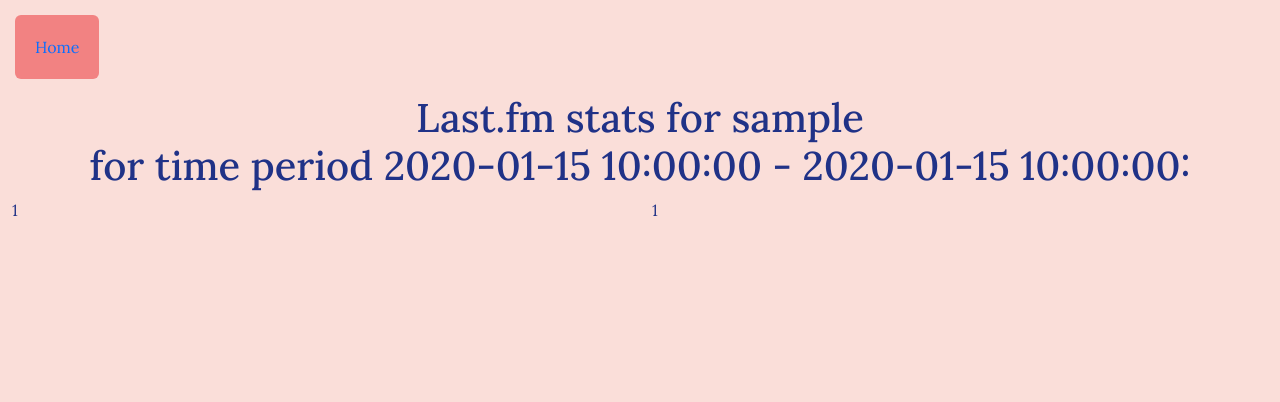
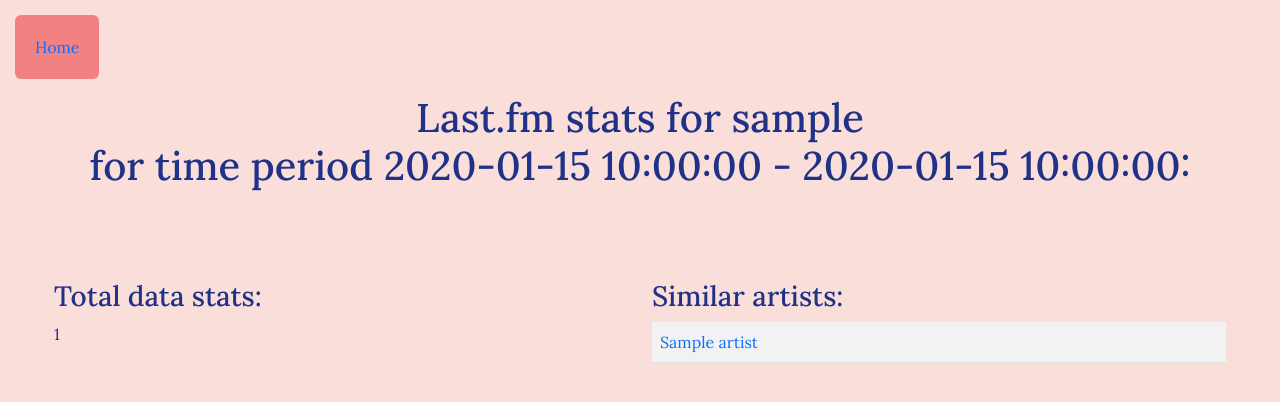
Before and after one commit to sofiyochkova/Music-Analyzer, a Flask app: template templates/lastfm_analysis_custom.html in a window 1280 px wide. Shown: the top 402 px of the page. Run offline with Flask 3, Linux system fonts and the light colour scheme; the visitor is signed in with stand-in values (Sample User, id 1); the template is opened without the code that fills it: most values are stand-ins (such as "Sample title", 1, 10 or a date in 2020); some libraries are stand-ins or nearby versions.

Commit message:
Added table with total stats and similar artists front end

```diff
--- a/main.py
+++ b/main.py
@@ -18,7 +18,7 @@
 
 from utils import validation
 from utils.lastfm import get_data, lastfm_validation
-from utils.data_processing import analyze_data, visualize_data
+from utils.data_processing import visualize_data
 
 app = Flask(__name__)
 
@@ -121,24 +121,30 @@
                 "div": div
             }
 
-    # merged_tracks = analyze_data.merge_tracks_data_predefined(top_data["tracks"])
-    # merged_artists = analyze_data.merge_artists_data_predefined(top_data["artists"])
+    overall_stats = visualize_data.get_total_stats_from_lastfm(
+        username,
+        top_data["tracks"],
+        top_data["artists"],
+        top_data["albums"],
+        time_period
+    )
+    overall_stats_html = visualize_data.get_html_table(overall_stats)
 
-    # overall_stats = analyze_data.get_overall_stats_table_predefined(merged_tracks, merged_artists)
-    # overall_stats_html = visualize_data.get_html_table(overall_stats)
+    similar_artists = get_data.all_similar_artists(top_data["artists"]["name"])
+    similar_artists = similar_artists.head(10)
+    similar_artists_dict = similar_artists.to_dict(orient="records")
 
     session["graphs"] = graphs
     session["full_tables"] = full_tables
     session["short_tables"] = short_tables
-    # session["overall_stats"] = overall_stats_html
-    # session["tracks_table"] = tracks_table_html
-    # session["artists_table"] = artists_table_html
+    session["overall_stats"] = overall_stats_html
 
     return render_template(
         "lastfm_analysis.html",
         title=f"{username} Track Analysis",
         username=username,
-        time_period=time_period
+        time_period=time_period,
+        similar_artists=similar_artists_dict
     )
 
 @app.route("/lastfm_analysis/<username>/custom")
@@ -164,6 +170,9 @@
     ):
         return redirect(url_for("main_page"))
 
+    start = date.fromisoformat(start_date)
+    end = date.fromisoformat(end_date)
+
     custom_data = get_data.recent_tracks_by_custom_dates(username, start_date, end_date)
 
     if not validation.non_empty_dataframe(custom_data):
@@ -172,50 +181,67 @@
     graphs = {}
     full_tables = {}
     short_tables = {}
+    grouped_data = {}
+    custom_graphs = {}
 
     for data_type in ["tracks", "albums", "artists"]:
         match data_type:
             case "artists":
-                grouped_data = custom_data.groupby("artist", as_index=False).size()
+                grouped_data[data_type] = custom_data.groupby("artist", as_index=False).size()
             case "albums" | "tracks":
-                grouped_data = custom_data.groupby(
+                grouped_data[data_type] = custom_data.groupby(
                     [data_type[:-1], "artist"],
                     as_index=False
                 ).size()
 
-        grouped_data.rename(columns={"size": "scrobble count"}, inplace=True)
-        grouped_data.sort_values("scrobble count", ascending=False, inplace=True, ignore_index=True)
-        grouped_data.index += 1
+        grouped_data[data_type].rename(columns={"size": "scrobble count"}, inplace=True)
+        grouped_data[data_type].sort_values(
+            "scrobble count",
+            ascending=False,
+            inplace=True,
+            ignore_index=True
+            )
+        grouped_data[data_type].index += 1
 
-        full_tables[data_type] = visualize_data.get_html_table(grouped_data)
-        short_tables[data_type] = visualize_data.get_html_table(grouped_data, 15)
+        full_tables[data_type] = visualize_data.get_html_table(grouped_data[data_type])
+        short_tables[data_type] = visualize_data.get_html_table(grouped_data[data_type], 15)
 
-        script, div = visualize_data.get_top_scrobbles_chart(data_type, grouped_data, True)
+        script, div = visualize_data.get_top_scrobbles_chart(
+            data_type,
+            grouped_data[data_type],
+            True
+            )
 
         graphs[data_type] = {
             "script": script,
             "div": div
         }
 
-    start = date.fromisoformat(start_date)
-    end = date.fromisoformat(end_date)
     script, div = visualize_data.get_cumulative_scrobble_stats(custom_data, start, end)
-
-
-
-    custom_graphs = {}
     custom_graphs["cumulative"] = {
         "script": script,
         "div": div
     }
+
+    overall_stats = visualize_data.get_total_stats_from_lastfm(
+        username,
+        grouped_data["tracks"],
+        grouped_data["artists"],
+        grouped_data["albums"],
+        start_date=start,
+        end_date=end
+        )
+    overall_stats_html = visualize_data.get_html_table(overall_stats)
+
+    similar_artists = get_data.all_similar_artists(grouped_data["artists"]["artist"])
+    similar_artists = similar_artists.head(10)
+    similar_artists_dict = similar_artists.to_dict(orient="records")
 
     session["graphs"] = graphs
     session["full_tables"] = full_tables
     session["short_tables"] = short_tables
     session["custom_graphs"] = custom_graphs
     session["overall_stats"] = overall_stats_html
-    # session["tracks_table"] = tracks_table_html
-    # session["artists_table"] = artists_table_html
 
     return render_template(
         "lastfm_analysis_custom.html",
@@ -223,7 +249,8 @@
         username=username,
         start_date=start_date,
         end_date=end_date,
-        time_period=time_period
+        time_period=time_period,
+        similar_artists=similar_artists_dict
     )
 
 @app.route("/lastfm_analysis/<username>/<time_period>/<data_type>")
@@ -268,7 +295,7 @@
     if not os.listdir(app.config["UPLOAD_FOLDER"]):
         return redirect(url_for("main_page"))
 
-    all_dataframes = data_processing.extended_history.parse_file_data(UPLOAD_FOLDER)
+    all_dataframes = extended_history.parse_file_data(UPLOAD_FOLDER)
     print(all_dataframes)
 
     if all_dataframes:
--- a/static/main_style.css
+++ b/static/main_style.css
@@ -60,3 +60,8 @@
     width: 40%;
     padding: 30px;
 }
+
+.row
+{
+    margin: 30px;
+}
--- a/templates/lastfm_analysis_custom.html
+++ b/templates/lastfm_analysis_custom.html
@@ -39,19 +39,35 @@
         </div>
 
         <div class="row">
+            {% if session.overall_stats %}
+                <div class="col">
+                    <h3>Total data stats: </h3>
+                    {{ session.overall_stats | safe }}
+                </div>
+            {% endif %}
+
             {% for name, graph in session.custom_graphs.items() %}
                 <div class="col">
                     {{ graph.div | safe }}
                 </div>
             {% endfor %}
 
-            <div class="col">{{ session.overall_stats | safe }}</div>
+            {% if similar_artists %}
+                <div class="col">
+                    <h3>Similar artists:</h3>
+                    <table class="table table-striped align-middle">
+                        {% for artist in similar_artists %}
+                            <tr>
+                                <td><a target="_blank" href="{{ artist.url }}">{{ artist.name }}</a></td>
+                            </tr>
+                        {% endfor %}
+                    </table>
+                </div>
+            {% endif %}
+        </div>
 
-            <!-- similar artists -->
-            <div class="col">{{ session.tracks_table | safe }}</div>
+        <div class="row">
 
-            <!-- export similar artists to playlist; export scrobble data to sth? -->
-            <!-- <div class="col">{{ session.artists_table | safe }}</div> -->
         </div>
     </div>
 
--- a/utils/data_processing/visualize_data.py
+++ b/utils/data_processing/visualize_data.py
@@ -13,6 +13,7 @@
 from bokeh.embed import components
 
 from utils import validation
+from utils.lastfm import lastfm_validation
 
 TOOLS="wheel_zoom,box_zoom,reset,save"
 
@@ -95,7 +96,7 @@
 
     days_difference = (end_date - start_date).days
 
-    if days_difference <= 7:
+    if days_difference <= 15:
         df["time_group"] = df["scrobble_time"].dt.date
     elif days_difference <= 31:
         df["time_group"] = df["scrobble_time"].dt.to_period("W").dt.to_timestamp()
@@ -118,7 +119,6 @@
     """
 
     group_by_timeframe(dataframe, start_date, end_date)
-    print(dataframe)
 
     dataframe["time_group"] = pd.to_datetime(dataframe["time_group"])
     start_datetime = datetime(start_date.year, start_date.month, start_date.day)
@@ -142,10 +142,9 @@
             ).size().reset_index(name="scrobble_count")
 
         category_df = category_df.sort_values("time_group")
-        print(category_df)
-        category_df = category_df.groupby("time_group").size().reset_index(name="scrobbles")
+        category_df = category_df.groupby("time_group") \
+            .size().reset_index(name="scrobbles")
         category_df["cumulative_scrobbles"] = category_df["scrobbles"].cumsum()
-        print(category_df)
 
         source=ColumnDataSource(category_df)
         plot.line(
@@ -162,3 +161,59 @@
     script, div = components(plot)
 
     return script, div
+
+def get_total_stats_from_lastfm(
+        username: str,
+        tracks_data: pd.DataFrame,
+        artists_data: pd.DataFrame,
+        albums_data: pd.DataFrame,
+        time_period: str | None=None,
+        start_date: datetime | None=None,
+        end_date: datetime | None=None,
+    ) -> pd.DataFrame:
+    "Return a Series of overall stats only from lastfm data."
+    all_scrobbles = tracks_data["scrobble count"].sum()
+    all_tracks = len(tracks_data.index)
+    all_artists = len(artists_data.index)
+    all_albums = len(albums_data.index)
+
+    if start_date and end_date:
+        days_count = (end_date - start_date).days
+
+    if time_period:
+        match time_period:
+            case "7day":
+                days_count = 7
+            case "1month"| "3month" | "6month":
+                days_count = int(time_period[0]) * 30
+            case "12month":
+                days_count = 365
+            case "overall":
+                registration_date = lastfm_validation.get_registration_date(username)
+                days_count = (date.today() - registration_date).days
+
+    if not days_count:
+        return pd.DataFrame()
+
+    average_scrobbles_per_day = all_scrobbles / days_count
+
+    data = [
+        all_scrobbles,
+        all_tracks,
+        all_artists,
+        all_albums,
+        average_scrobbles_per_day
+    ]
+
+    indexes = [
+        "Number of scrobbles",
+        "Number of tracks",
+        "Number of artists",
+        "Number of albums",
+        "Average scrobbles per day"
+    ]
+
+    total_data = pd.DataFrame(data=data, index=indexes, columns=["count"])
+    total_data["count"] = total_data["count"].astype(int)
+
+    return total_data
--- a/utils/lastfm/get_data.py
+++ b/utils/lastfm/get_data.py
@@ -173,10 +173,14 @@
 
     return set(similar_artists_set)
 
-def all_similar_artists(artists: pd.Series, limit: int=10) -> pd.DataFrame:
+def all_similar_artists(artists: pd.Series, top_artist_limit: int=10) -> pd.DataFrame:
+    """Returns the top similar artists based on Last.fm data
+        given the top top_artist_limit most listened to artist during
+        a particular time period.
+    """
     similar_artists_set = set()
 
-    for artist in artists.head(limit):
+    for artist in artists.head(top_artist_limit):
         similar = similar_artists(artist)
         similar_artists_set.update(similar)
 
--- a/utils/lastfm/lastfm_validation.py
+++ b/utils/lastfm/lastfm_validation.py
@@ -41,7 +41,7 @@
 
     return response.ok
 
-def get_registration_date(username: str) -> date | None:
+def get_registration_date(username: str) -> date:
     "Get the registration date of a user by username."
 
     params = {
@@ -54,6 +54,6 @@
     response = requests.get(ROOT_URL, params=params, timeout=REQUEST_TIMEOUT)
 
     if not check_lastfm_response(response):
-        return None
+        return date.today()
 
     return date.fromtimestamp(int(response.json()["user"]["registered"]["unixtime"]))
```
Also changed, not shown: templates/lastfm_analysis.html (+16 -9 lines), utils/data_processing/analyze_data.py (+4 -6 lines), utils/data_processing/extended_history.py (line endings or trailing spaces), utils/spotify/export_to_file.py (line endings or trailing spaces), utils/spotify/non_async.py (line endings or trailing spaces), utils/validation.py (line endings or trailing spaces).
